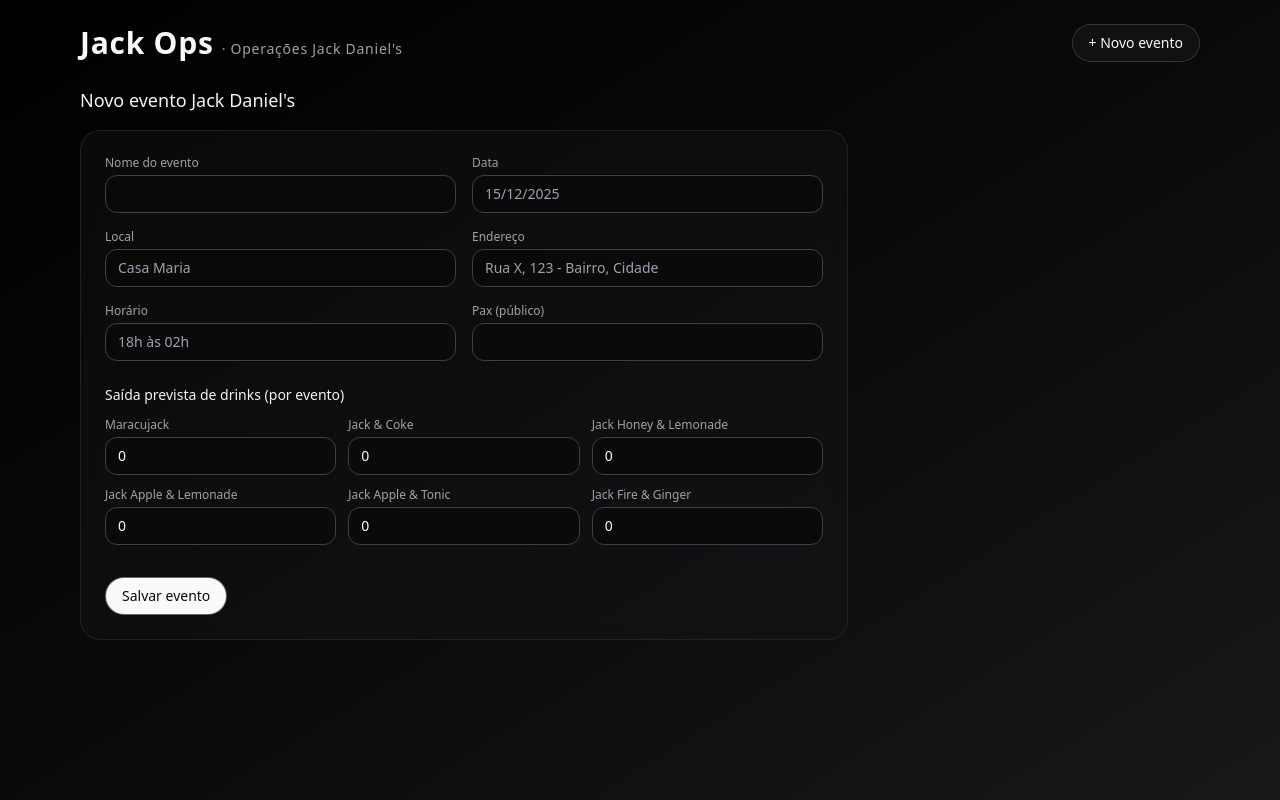
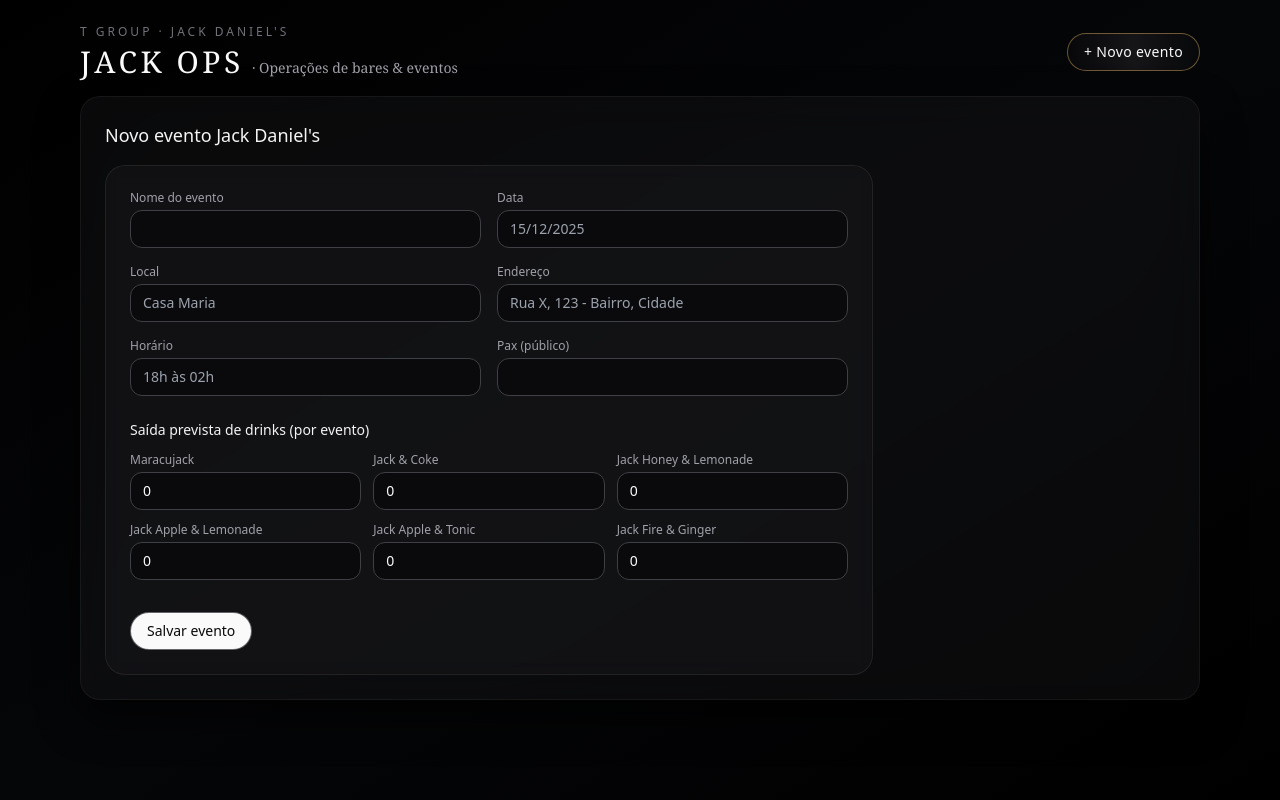
Before and after one commit to morenotgroup/morenotgroup-jack-ops, a Next.js app: page /events/new in a window 1280 px wide. Built offline with nearby package versions, Linux system fonts and the light colour scheme.

Commit message:
Refactor layout component and update structure

```diff
--- a/src/app/layout.tsx
+++ b/src/app/layout.tsx
@@ -1,36 +1,33 @@
 // src/app/layout.tsx
-import './globals.css';
-import type { Metadata } from 'next';
+import type { Metadata } from "next";
+import type { ReactNode } from "react";
+import "./globals.css";
 
 export const metadata: Metadata = {
-  title: 'Jack Ops — T Group',
-  description: 'Hub de operações Jack Daniel’s by T Group',
+  title: "Jack Ops — T Group",
+  description: "Hub de operações Jack Daniel’s by T Group"
 };
 
-export default function RootLayout({
-  children,
-}: {
-  children: React.ReactNode;
-}) {
+export default function RootLayout({ children }: { children: ReactNode }) {
   return (
     <html lang="pt-BR">
-      <body className="min-h-screen bg-gradient-to-br from-black via-neutral-950 to-zinc-900 text-zinc-50">
-        <div className="max-w-6xl mx-auto px-4 py-6">
-          <header className="mb-6 flex items-center justify-between">
-            <h1 className="text-2xl md:text-3xl font-semibold tracking-wide">
-              Jack Ops
-              <span className="ml-2 text-sm font-normal text-zinc-400">
-                · Operações Jack Daniel&apos;s
-              </span>
-            </h1>
-            <a
-              href="/events/new"
-              className="rounded-full border border-zinc-700/80 bg-zinc-900/60 px-4 py-2 text-sm hover:bg-zinc-800/80 transition-all backdrop-blur-md"
-            >
+      <body className="min-h-screen">
+        <div className="max-w-6xl mx-auto px-4 py-6 space-y-4">
+          <header className="flex items-center justify-between gap-4">
+            <div>
+              <p className="subtitle-jack">T GROUP · JACK DANIEL&apos;S</p>
+              <h1 className="title-jack mt-1">
+                Jack Ops
+                <span className="ml-2 text-sm font-normal text-zinc-400 normal-case tracking-normal">
+                  · Operações de bares &amp; eventos
+                </span>
+              </h1>
+            </div>
+            <a href="/events/new" className="button-jack">
               + Novo evento
             </a>
           </header>
-          <main>{children}</main>
+          <main className="glass-card p-4 md:p-6">{children}</main>
         </div>
       </body>
     </html>
```
